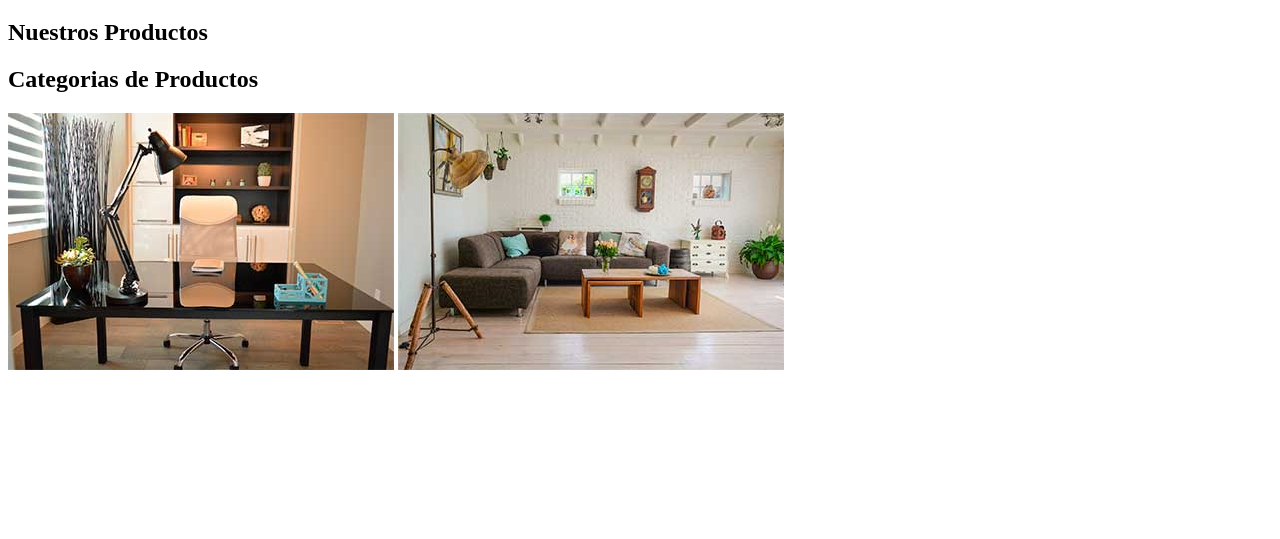
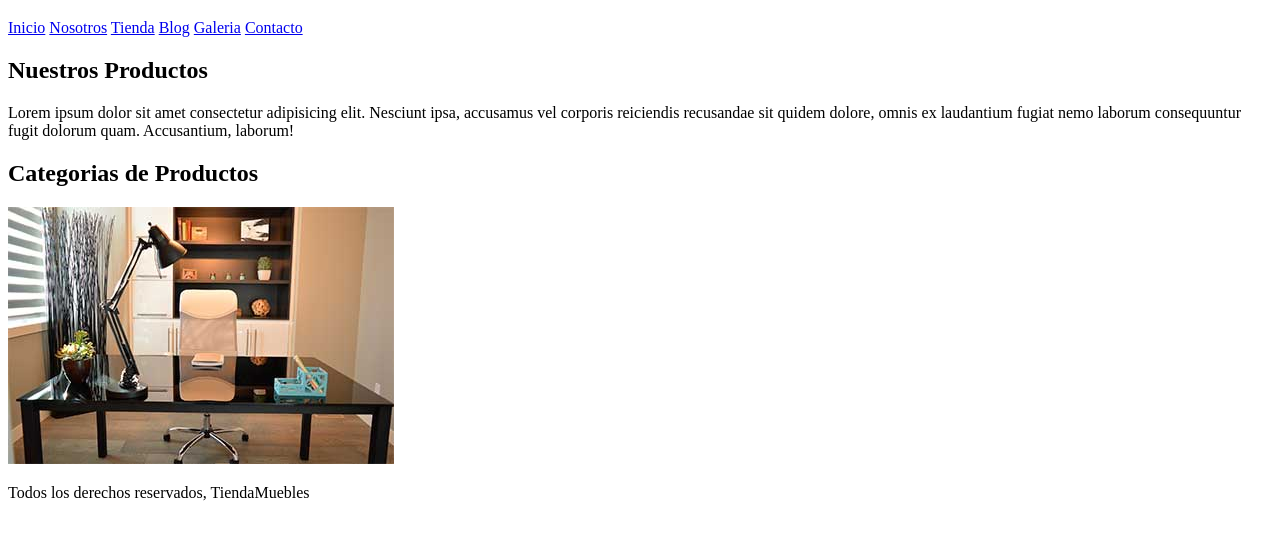
Before and after one commit to MauriGoizS/CSS---Flexbox-CSS-Grid-SASS, a plain HTML site: page ecommerce/index.html in a window 1280 px wide. Shown: the part 61-600 px from the top of the page. Drawn offline with Linux system fonts and the light colour scheme.

Commit message:
Estructurar HTML

```diff
--- a/ecommerce/index.html
+++ b/ecommerce/index.html
@@ -7,13 +7,33 @@
 </head>
 <body>
 
-    <h1>Tienda de Muebles </h1>
+    <header>
+        <h1>Tienda de Muebles </h1>
+    </header>
 
-    <h2>Nuestros Productos</h2>
-    <h2>Categorias de Productos</h2>
+    <nav>
+        <a href="index.html">Inicio</a>
+        <a href="nosotros.html">Nosotros</a>
+        <a href="tienda.html">Tienda</a>
+        <a href="blog.html">Blog</a>
+        <a href="galeria.html">Galeria</a>
+        <a href="contacto.html">Contacto</a>
+    </nav>
 
-    <img src="img/categoria1.jpg" alt="Imagen categoría">
-    <img src="img/categoria2.jpg" alt="Imagen categoría">
+    <main>
+        <h2>Nuestros Productos</h2>
+        <p>Lorem ipsum dolor sit amet consectetur adipisicing elit. Nesciunt ipsa, accusamus vel corporis reiciendis recusandae sit quidem dolore, omnis ex laudantium fugiat nemo laborum consequuntur fugit dolorum quam. Accusantium, laborum!</p>
+    </main>
+
+    <section>
+        <h2>Categorias de Productos</h2>
+        <img src="img/categoria1.jpg" alt="Imagen categoría">
+    </section>
+
+
+    <footer>
+        <p>Todos los derechos reservados, TiendaMuebles</p>
+    </footer>
 
 </body>
 </html>
```
